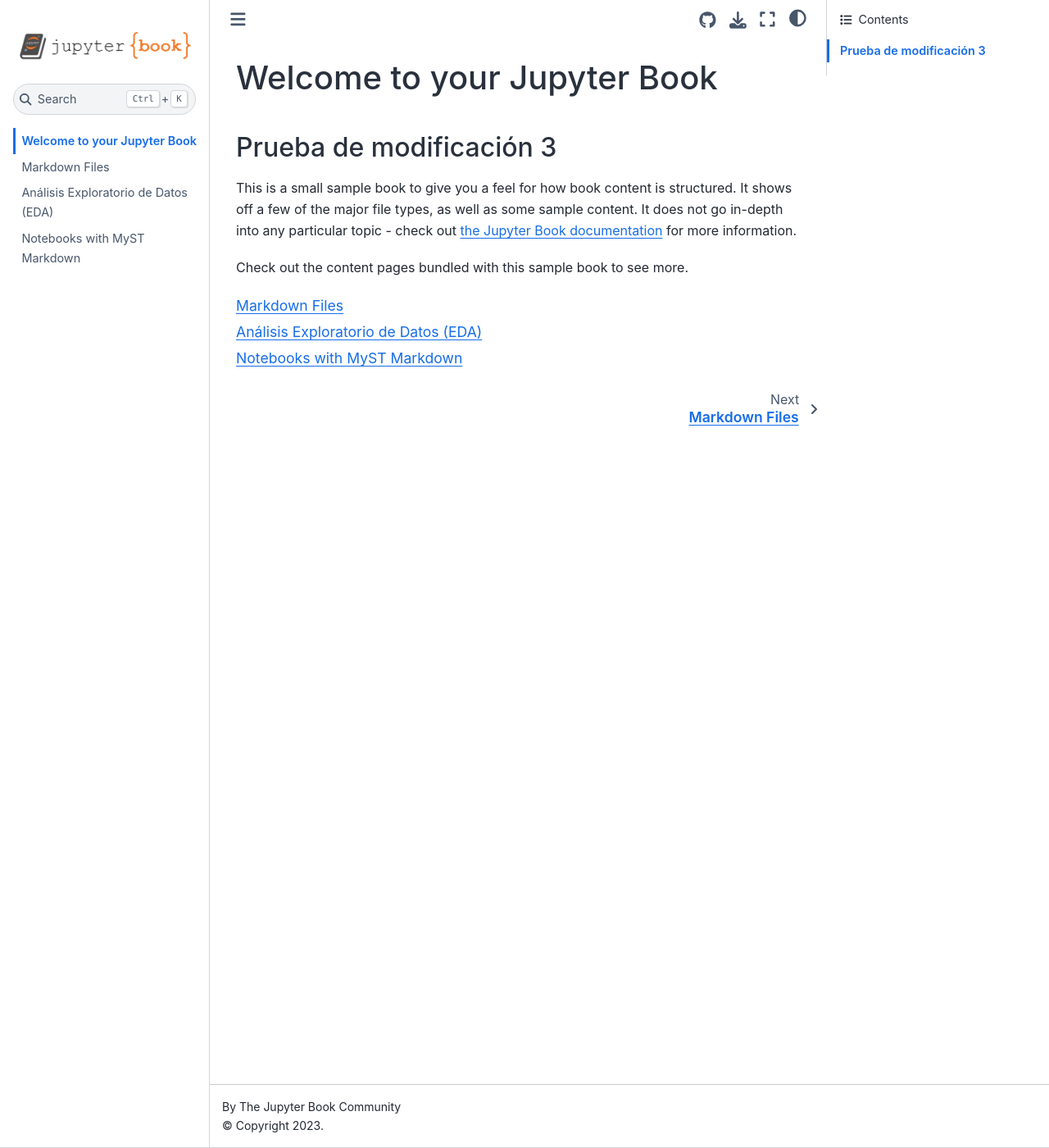
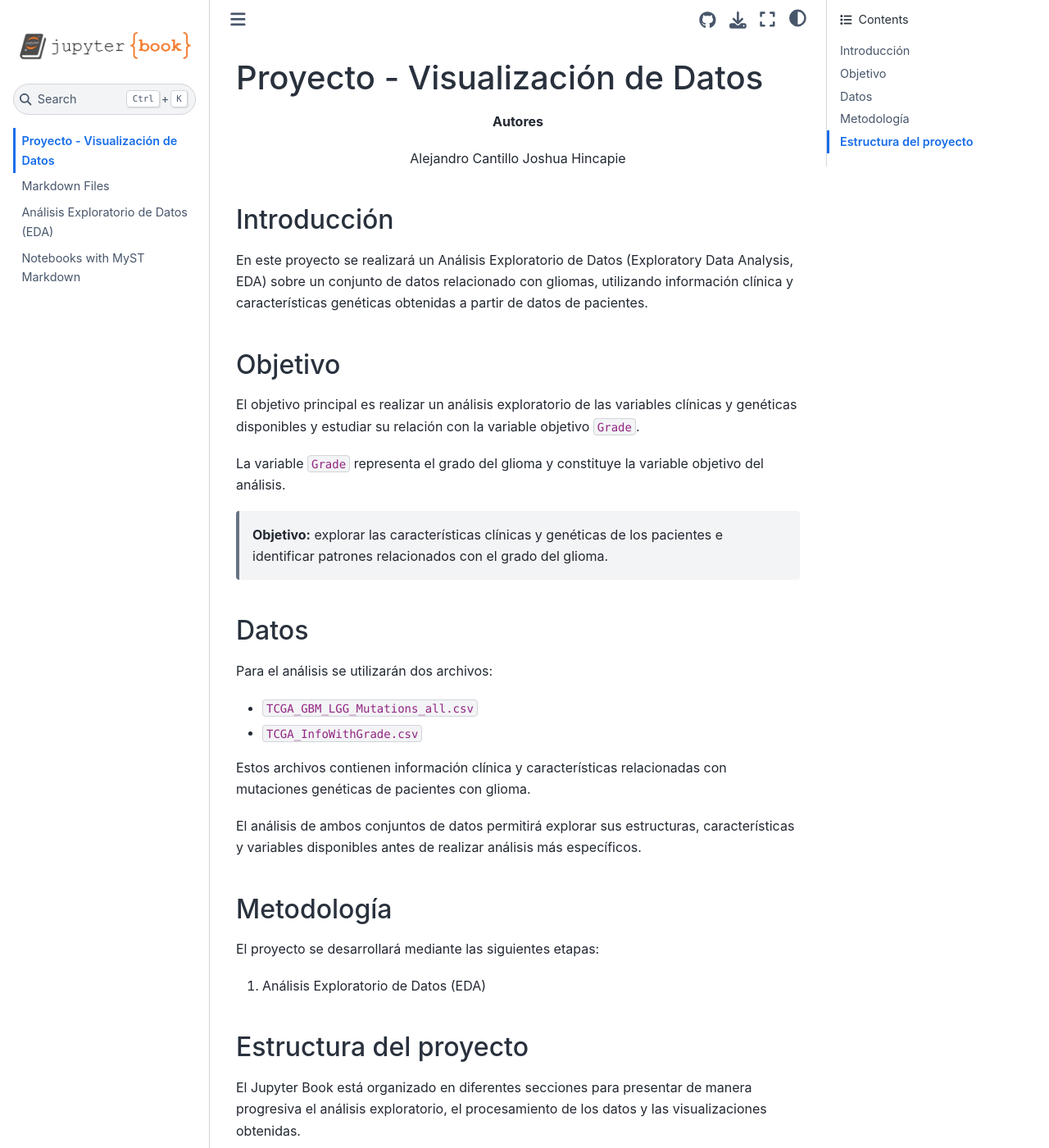
Before and after one commit to Alej0126/Jbook_dataviz, a Jupyter Book: the page built from docs/intro.md, in a window 1280 px wide and 1400 px high. Shown: the whole window at 82% size. Built offline with Jupyter Book 1.0.4 settings and Sphinx 7.4.7 and the Sphinx Book theme 1.1.4, drawn with Linux system fonts in a browser that asks for light colours.

Commit message:
Actualizacion introduccion

````diff
--- a/docs/intro.md
+++ b/docs/intro.md
@@ -1,12 +1,61 @@
-# Welcome to your Jupyter Book
+# Proyecto - Visualización de Datos
 
-## Prueba de modificación 3
-This is a small sample book to give you a feel for how book content is
-structured.
-It shows off a few of the major file types, as well as some sample content.
-It does not go in-depth into any particular topic - check out [the Jupyter Book documentation](https://jupyterbook.org) for more information.
+<div align="center">
 
-Check out the content pages bundled with this sample book to see more.
+**Autores**
+
+Alejandro Cantillo
+Joshua Hincapie
+</div>
+
+## Introducción
+
+En este proyecto se realizará un Análisis Exploratorio de Datos
+(Exploratory Data Analysis, EDA) sobre un conjunto de datos
+relacionado con gliomas, utilizando información clínica y
+características genéticas obtenidas a partir de datos de pacientes.
+
+
+## Objetivo
+
+El objetivo principal es realizar un análisis exploratorio de
+las variables clínicas y genéticas disponibles y estudiar su
+relación con la variable objetivo `Grade`.
+
+La variable `Grade` representa el grado del glioma y constituye
+la variable objetivo del análisis.
+
+> **Objetivo:** explorar las características clínicas y
+> genéticas de los pacientes e identificar patrones
+> relacionados con el grado del glioma.
+
+## Datos
+
+Para el análisis se utilizarán dos archivos:
+
+- `TCGA_GBM_LGG_Mutations_all.csv`
+- `TCGA_InfoWithGrade.csv`
+
+Estos archivos contienen información clínica y características
+relacionadas con mutaciones genéticas de pacientes con glioma.
+
+El análisis de ambos conjuntos de datos permitirá explorar sus
+estructuras, características y variables disponibles antes de
+realizar análisis más específicos.
+
+## Metodología
+
+El proyecto se desarrollará mediante las siguientes etapas:
+
+1. Análisis Exploratorio de Datos (EDA)
+
+
+## Estructura del proyecto
+
+El Jupyter Book está organizado en diferentes secciones para
+presentar de manera progresiva el análisis exploratorio,
+el procesamiento de los datos y las visualizaciones obtenidas.
+
 
 ```{tableofcontents}
 ```
````
Also changed, not shown: docs/notebooks.ipynb, 12 other files.
